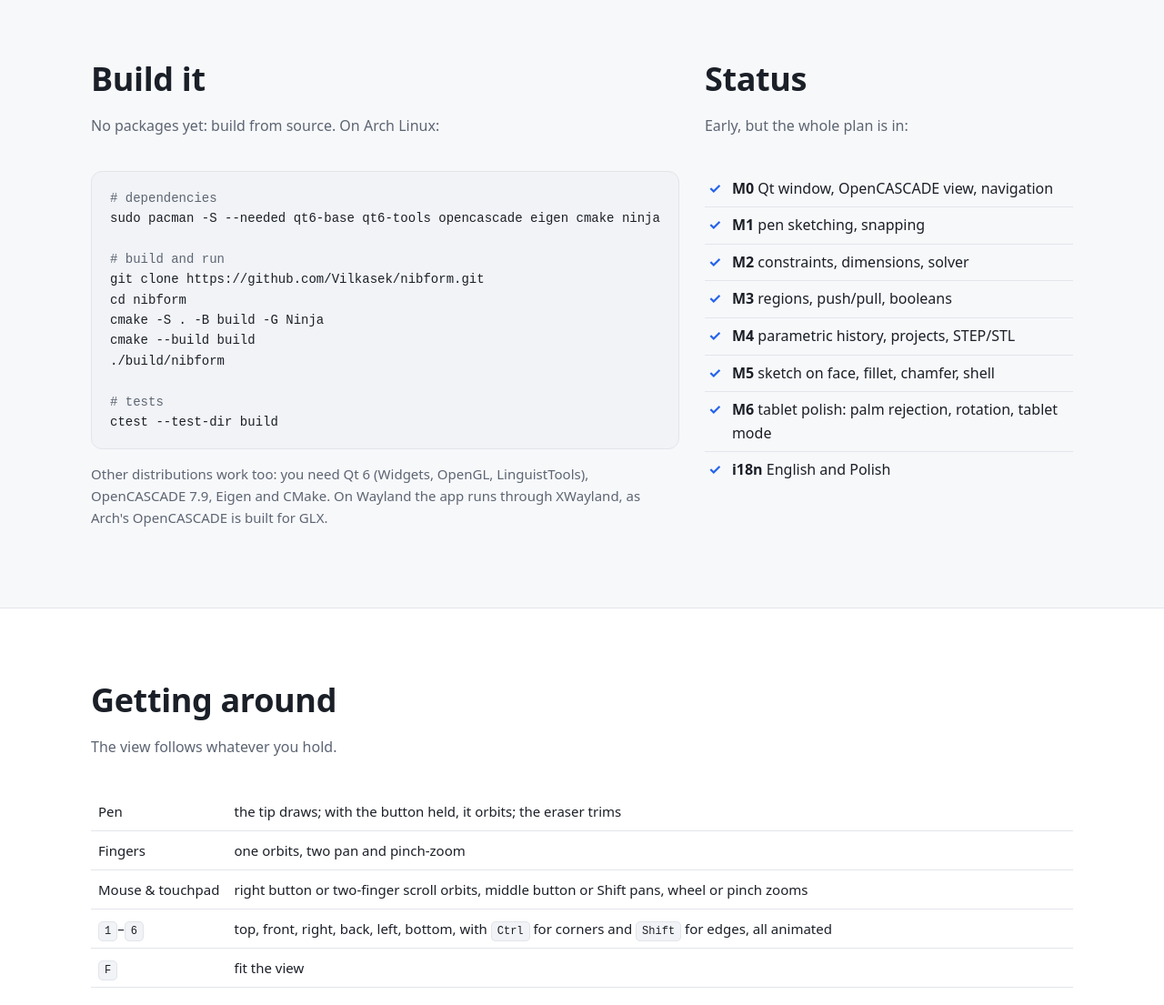
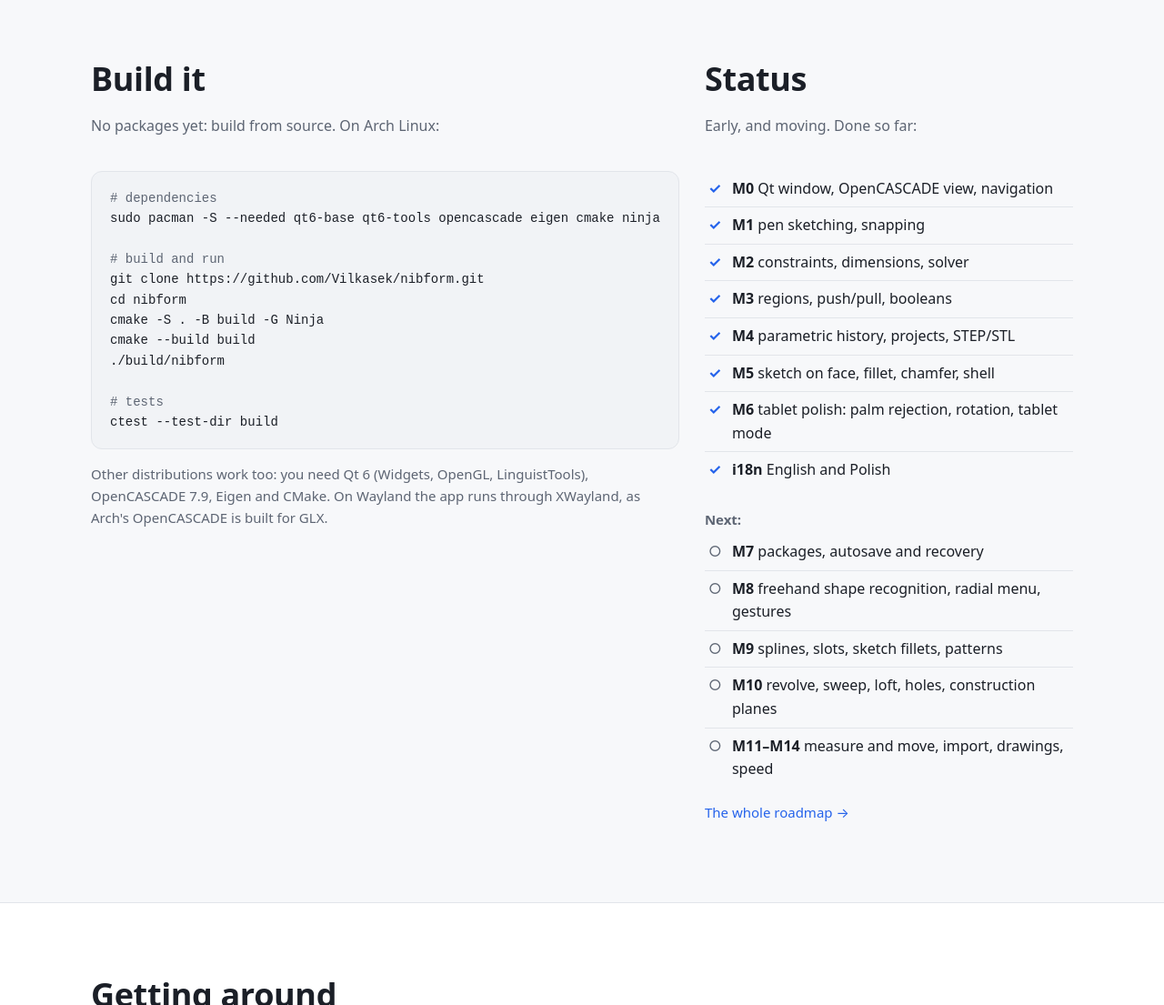
Before and after one commit to Vilkasek/nibform, a plain HTML site: page docs/index.html in a window 1280 px wide. Shown: the part 3440-4545 px from the top of the page at 91% size. Drawn offline with Linux system fonts and the light colour scheme.

Commit message:
Squash merge roadmap into main

```diff
--- a/docs/index.html
+++ b/docs/index.html
@@ -108,6 +108,8 @@ ul.check { list-style: none; padding: 0; margin: 0; }
 ul.check li { padding: 7px 0 7px 30px; position: relative; border-bottom: 1px solid var(--border); }
 ul.check li:last-child { border-bottom: 0; }
 ul.check li::before { content: "✓"; position: absolute; left: 4px; color: var(--accent); font-weight: 700; }
+ul.check.next li::before { content: "○"; color: var(--muted); font-weight: 400; }
+.next-title { margin: 22px 0 4px; font-weight: 600; }
 ul.check b { font-weight: 600; }
 
 table { width: 100%; border-collapse: collapse; font-size: 15px; }
@@ -302,8 +304,8 @@ ctest --test-dir build</pre>
       </div>
       <div>
         <h2 lang="en">Status</h2><h2 lang="pl">Stan prac</h2>
-        <p class="sub" lang="en">Early, but the whole plan is in:</p>
-        <p class="sub" lang="pl">Wczesna wersja, ale cały plan jest zrobiony:</p>
+        <p class="sub" lang="en">Early, and moving. Done so far:</p>
+        <p class="sub" lang="pl">Wczesna wersja, ale rozwija się. Zrobione:</p>
         <ul class="check">
           <li><b>M0</b> <span lang="en">Qt window, OpenCASCADE view, navigation</span><span lang="pl">okno Qt, widok OpenCASCADE, nawigacja</span></li>
           <li><b>M1</b> <span lang="en">pen sketching, snapping</span><span lang="pl">szkicowanie rysikiem, przyciąganie</span></li>
@@ -314,6 +316,15 @@ ctest --test-dir build</pre>
           <li><b>M6</b> <span lang="en">tablet polish: palm rejection, rotation, tablet mode</span><span lang="pl">dopracowanie pod tablet: odrzucanie dłoni, obrót, tryb tabletu</span></li>
           <li><b>i18n</b> <span lang="en">English and Polish</span><span lang="pl">polski i angielski</span></li>
         </ul>
+        <p class="note next-title"><span lang="en">Next:</span><span lang="pl">Dalej:</span></p>
+        <ul class="check next">
+          <li><b>M7</b> <span lang="en">packages, autosave and recovery</span><span lang="pl">paczki, autozapis i odzyskiwanie</span></li>
+          <li><b>M8</b> <span lang="en">freehand shape recognition, radial menu, gestures</span><span lang="pl">rozpoznawanie kształtów, menu kołowe, gesty</span></li>
+          <li><b>M9</b> <span lang="en">splines, slots, sketch fillets, patterns</span><span lang="pl">splajny, fasolki, zaokrąglenia w szkicu, szyki</span></li>
+          <li><b>M10</b> <span lang="en">revolve, sweep, loft, holes, construction planes</span><span lang="pl">obrót, przeciąganie po ścieżce, wyciągnięcie przez profile, otwory, płaszczyzny</span></li>
+          <li><b>M11–M14</b> <span lang="en">measure and move, import, drawings, speed</span><span lang="pl">pomiary i przesuwanie, import, rysunki, wydajność</span></li>
+        </ul>
+        <p class="note"><a href="https://github.com/Vilkasek/nibform/blob/main/ROADMAP.md"><span lang="en">The whole roadmap</span><span lang="pl">Cały plan</span> →</a></p>
       </div>
     </div>
   </section>
```
Also changed, not shown: 2 other files.
